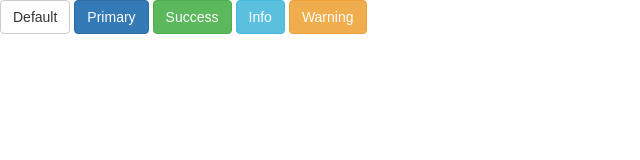
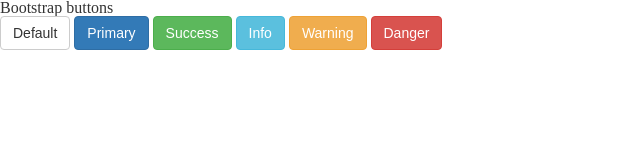
Before and after one commit to SaroltaKiss/Bootstrap-buttons, a plain HTML site: page index.html in a window 1280 px wide. Shown: the whole page, without its empty margins (0-640 px from the left). Drawn offline with nearby package versions, Linux system fonts and the light colour scheme.

Commit message:
correct html, css

```diff
--- a/index.html
+++ b/index.html
@@ -9,11 +9,14 @@
     <link rel="stylesheet" href="https://cdnjs.cloudflare.com/ajax/libs/meyer-reset/2.0/reset.css">
 </head>
 <body>
+    <section>
+        <h3>Bootstrap buttons</h3>
         <a href="#" class="btn btn-default">Default</a>
         <a href="#" class="btn btn-primary">Primary</a>
         <a href="#" class="btn btn-success">Success</a>
         <a href="#" class="btn btn-info">Info</a>
         <a href="#" class="btn btn-warning">Warning</a>
         <a href="#" class="btn btn-danger">Danger</a>
+    </section>
 </body>
 </html>
--- a/main.css
+++ b/main.css
@@ -1,4 +1,32 @@
-/* The base of every button */
+
+HTML CSSResult Skip Results Iframe
+EDIT ON
+/* ==== GENERAL STYLES ==== */
+
+body {
+  background-color: #eee;
+}
+
+* {
+  box-sizing: border-box;
+}
+
+section {
+  max-width: 470px;
+  padding: 10px;
+  margin: 20px auto;
+  color: #333;
+  background-color: #fff;
+  border: 1px solid #ccc;
+  border-radius: 4px;
+}
+
+h3 {
+  font-size: 24px;
+  font-family: Arial, sans-serif;
+  margin-bottom: 10px;
+}
+
 .btn {
     display: inline-block;
     text-decoration: none;
@@ -70,3 +98,13 @@
     background-color: #ec971f;
     border-color: #d58512;
 }
+
+.btn-danger {
+    background-color: #d9534f;
+    border-color: #d43f3a;
+}
+
+.btn-danger:hover {
+    background-color: #c9302c;
+    border-color: #ac2925;
+}
```
Lines whose indentation alone changed are shown as unchanged.
